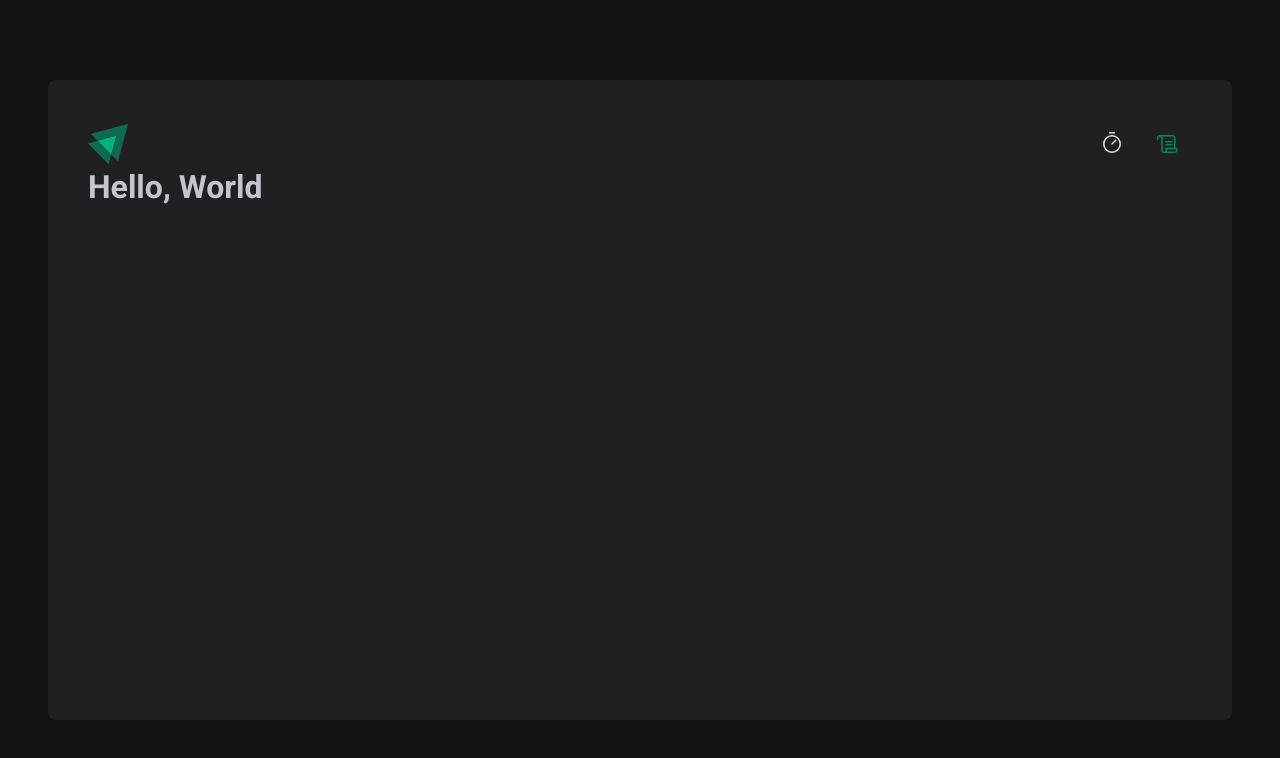
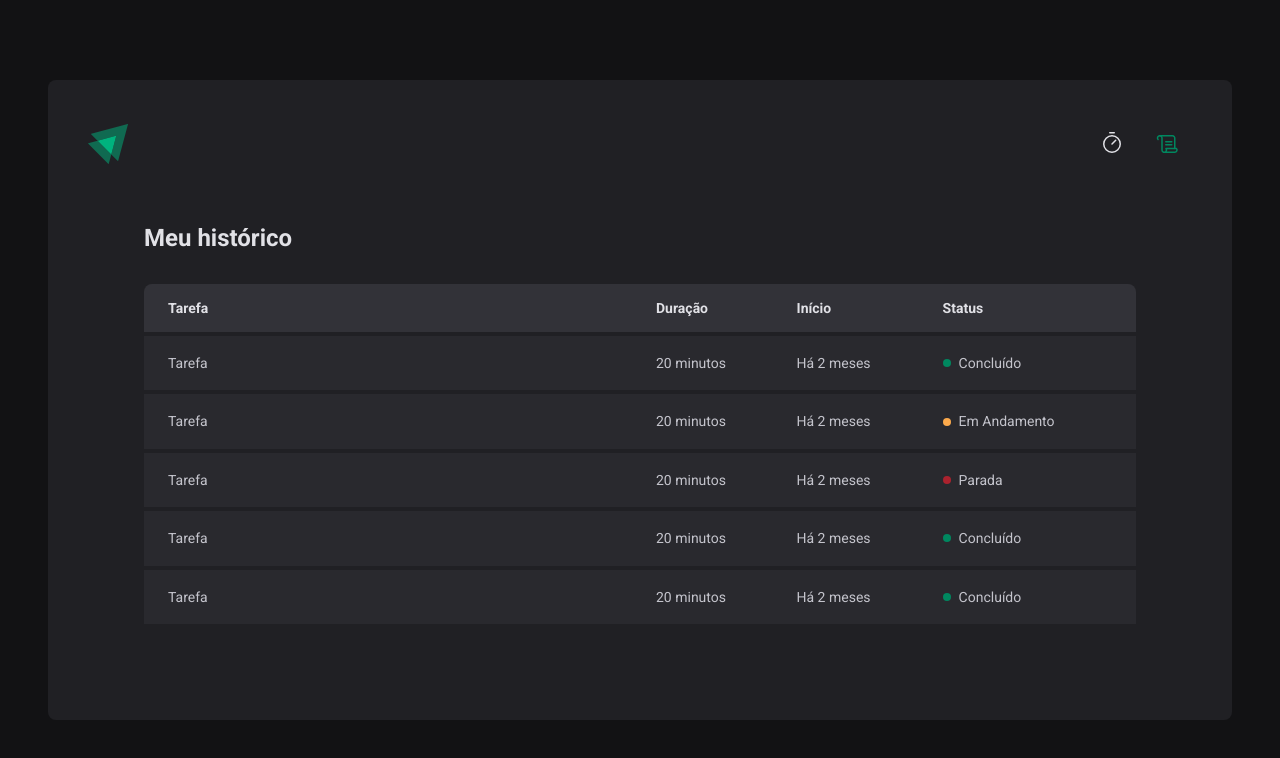
Before and after one commit to HenriqueMart/ignite_times_pomodoro, a React (Vite) app: page /history in a window 1280 px wide. Shown: the top 758 px of the page. Built offline with nearby package versions, Linux system fonts and the light colour scheme.

Commit message:
Feat: Style page history

```diff
--- a/src/Router.tsx
+++ b/src/Router.tsx
@@ -1,7 +1,7 @@
 import {Routes, Route} from 'react-router-dom';
 
 import {Home} from './pages/Home/Index';
-import {History} from './pages/History'
+import {History} from './pages/History/Index'
 import { DefaultLayout } from './layouts/DefaultLayout/index';
 
 export function Router(){
--- a/src/pages/History.tsx
+++ /dev/null
@@ -1,7 +0,0 @@
-export function History(){
-    return(
-        <>
-            <h1>Hello, World </h1>
-        </>
-    )
-}
--- /dev/null
+++ b/src/pages/History/Index.tsx
@@ -0,0 +1,67 @@
+import { HistoryContainer, HistoryList, Status } from "./style";
+
+
+
+export function History(){
+    return(
+        <HistoryContainer>
+            <h1>Meu histórico</h1>
+
+            <HistoryList>
+                <table>
+                    <thead>
+                        <tr>
+                            <th>Tarefa</th>
+                            <th>Duração</th>
+                            <th>Início</th>
+                            <th>Status</th>
+                        </tr>
+                    </thead>
+                    <tbody>
+                        <tr>
+                            <td>Tarefa</td>
+                            <td>20 minutos</td>
+                            <td>Há 2 meses</td>
+                            <td>
+                                <Status statusColor="green">Concluído</Status>
+                            </td>
+                        </tr>
+                        <tr>
+                            <td>Tarefa</td>
+                            <td>20 minutos</td>
+                            <td>Há 2 meses</td>
+                            <td>
+                                <Status statusColor="yellow">Em Andamento</Status>
+                            </td>
+                        </tr>
+                        <tr>
+                            <td>Tarefa</td>
+                            <td>20 minutos</td>
+                            <td>Há 2 meses</td>
+                            <td>
+                                <Status statusColor="red">Parada</Status>
+                            </td>
+                        </tr>
+                        <tr>
+                            <td>Tarefa</td>
+                            <td>20 minutos</td>
+                            <td>Há 2 meses</td>
+                            <td>
+                                <Status statusColor="green">Concluído</Status>
+                            </td>
+                        </tr>
+                        <tr>
+                            <td>Tarefa</td>
+                            <td>20 minutos</td>
+                            <td>Há 2 meses</td>
+                            <td>
+                                <Status statusColor="green">Concluído</Status>
+                            </td>
+                        </tr>
+                    </tbody>
+                </table>
+
+            </HistoryList>
+        </HistoryContainer>
+    )
+}
--- /dev/null
+++ b/src/pages/History/style.ts
@@ -0,0 +1,88 @@
+import styled from "styled-components";
+
+
+export const HistoryContainer = styled.main`
+    flex: 1;
+    padding: 3.5rem;
+    display: flex;
+    flex-direction: column;
+
+    h1{
+        font-size: 1.5rem;
+        color: ${props => props.theme['gray-100']}
+    }
+
+
+`;
+
+
+export const HistoryList = styled.div`
+    flex: 1;
+    overflow: auto;
+    margin-top: 2rem;
+
+    table{
+        width: 100%;
+        border-collapse: collapse; /*Conta só o valor que foi passado, uma bordar de um elementos 1px, normalmente seria 2px por conta do outro elemento*/
+        min-width: 600px;
+        th{
+            background-color: ${props => props.theme['gray-600']};
+            padding: 1rem;
+            text-align: left;
+            color: ${props => props.theme['gray-100']};
+            font-size: 0.875rem;
+
+            &:first-child{
+                border-top-left-radius: 8px;
+                padding-left: 1.5rem;
+            }
+
+            &:last-child{
+                border-top-right-radius: 8px;
+                padding-right: 1.5rem;
+            }
+        }
+
+        td{
+            background-color: ${props => props.theme['gray-700']};
+            border-top: 4px solid ${props => props.theme['gray-800']};
+            padding: 1rem;
+            font-size: 0.875rem;
+            line-height: 1.6;
+
+            &:first-child{
+                width: 50%;
+                padding-left: 1.5rem;
+            }
+
+            &:last-child{
+                padding-right: 1.5rem;
+            }
+        }
+    }
+
+`;
+
+const STATUS_COLORS = {
+    yellow: 'yellow-500',
+    green: 'green-500',
+    red: 'red-500',
+} as const // Define que sempre será essas string para qualquer utilização, não como possiblidade de qualquer string
+
+interface StatusProps {
+    statusColor: keyof typeof STATUS_COLORS; //Pegando a chave do Objeto, passando que será um tipo do objeto
+}
+
+export const Status = styled.span<StatusProps>`
+    display: flex;
+    align-items: center;
+    gap: 0.5rem;
+
+    &::before{
+        content: '';
+        width: 0.5rem;
+        height: 0.5rem;
+        border-radius: 50%;
+        background-color: ${(props) => props.theme[STATUS_COLORS[props.statusColor]]}; /*Permitindo escolher a cor com base na props passada*/
+    }
+`;
--- a/src/pages/Home/Index.tsx
+++ b/src/pages/Home/Index.tsx
@@ -18,8 +18,6 @@
                             <option value="Projeto 1"/>
                             <option value="Projeto 2"/>
                             <option value="Faculdade"/>
-
-
                         </datalist>
 
                     <label>Durante</label>
```
